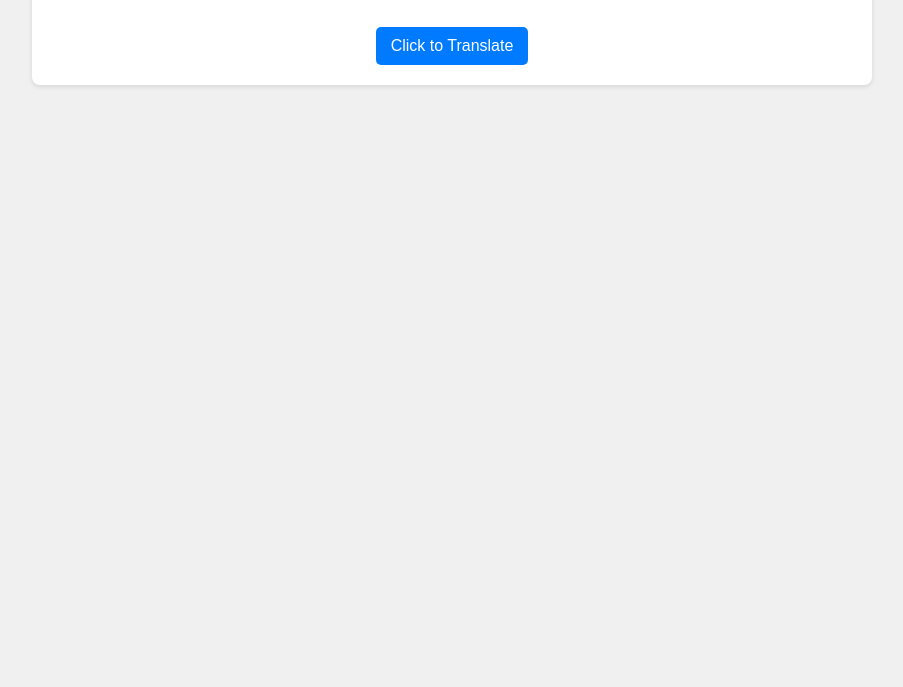
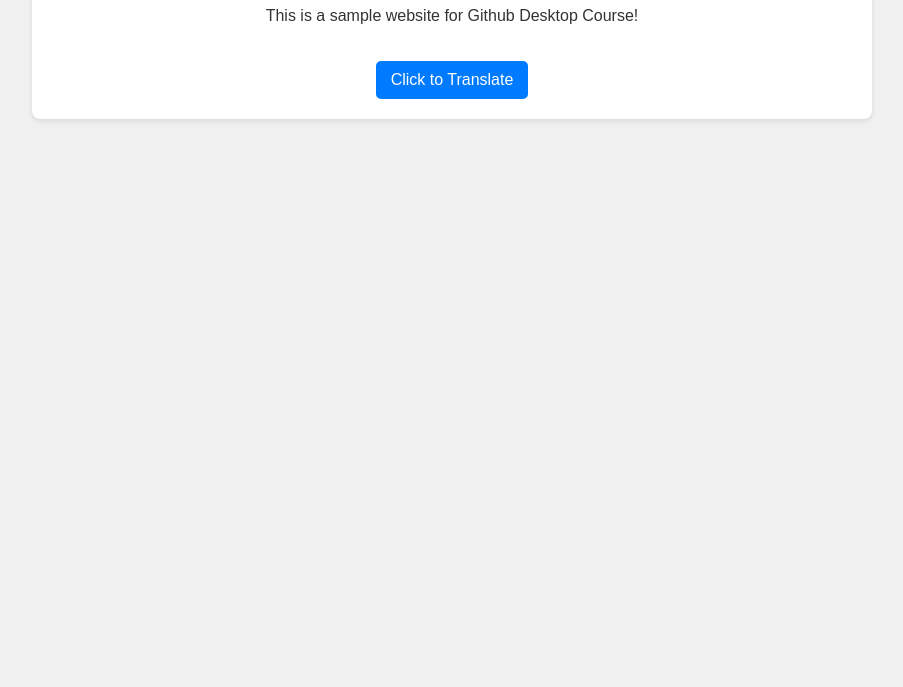
Before and after one commit to Sreyeesh/MyFirstRepo, a plain HTML site: page index.html in a window 1280 px wide. Shown: the part 113-800 px from the top of the page, without its empty margins (188-1091 px from the left). Drawn offline with Linux system fonts and the light colour scheme.

Commit message:
feat:  added a  paragraph for example

```diff
--- a/index.html
+++ b/index.html
@@ -9,6 +9,7 @@
 <body>
     <div class="container">
         <h1 id="greeting">Hello World!</h1>
+        <p> This is a sample website for Github Desktop Course! </p>
         <button id="translateBtn">Click to Translate</button>
     </div>
     <script src="script.js"></script>
```
